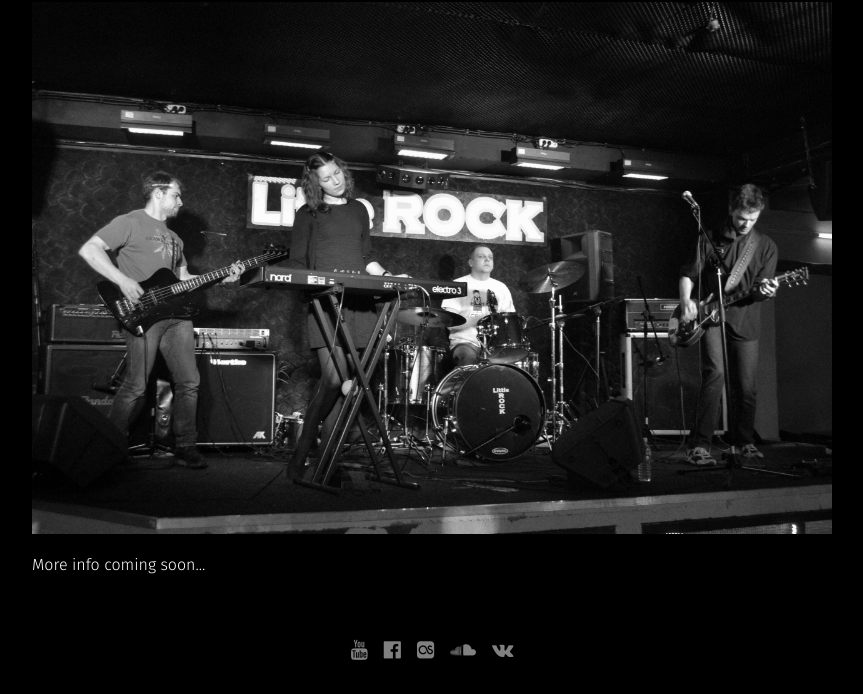
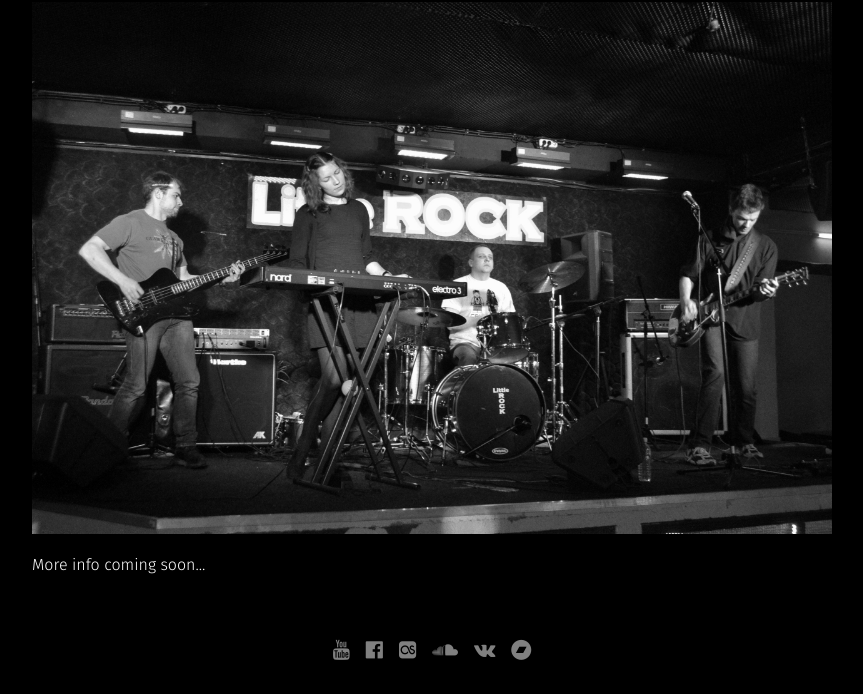
Before and after one commit to aralot/twowintersonly, a plain HTML site: page about.html in a window 1280 px wide. Shown: the part 386-1080 px from the top of the page, without its empty margins (208-1071 px from the left). Drawn offline with nearby package versions, Linux system fonts and the light colour scheme.

Commit message:
Update footer

```diff
--- a/about.html
+++ b/about.html
@@ -38,11 +38,24 @@
     </main>
     <footer class="footer">
       <ul class="social">
-        <li class="social-item"><a href="https://www.youtube.com/channel/UCr1UxgPRgd7GG3JZIl23Rzw" class="fa fa-youtube" aria-hidden="true"></a></li>
-        <li class="social-item"><a href="https://www.facebook.com/twowintersonlymusic" class="fa fa-facebook-official" aria-hidden="true"></a></li>
-        <li class="social-item"><a href="https://www.last.fm/music/Two+Winters+Only" class="fa fa-lastfm-square" aria-hidden="true"></a></li>
-        <li class="social-item"><a href="https://soundcloud.com/twowintersonly" class="fa fa-soundcloud" aria-hidden="true"></a></li>
-        <li class="social-item"><a href="https://vk.com/twowintersonly" class="fa fa-vk" aria-hidden="true"></a></li>
+        <li class="social-item">
+          <a href="https://www.youtube.com/channel/UCr1UxgPRgd7GG3JZIl23Rzw" class="fa fa-youtube" aria-hidden="true" title="YouTube"></a>
+        </li>
+        <li class="social-item">
+          <a href="https://www.facebook.com/twowintersonlymusic" class="fa fa-facebook-official" aria-hidden="true" title="Facebook"></a>
+        </li>
+        <li class="social-item">
+          <a href="https://www.last.fm/music/Two+Winters+Only" class="fa fa-lastfm-square" aria-hidden="true" title="LastFM"></a>
+        </li>
+        <li class="social-item">
+          <a href="https://soundcloud.com/twowintersonly" class="fa fa-soundcloud" aria-hidden="true" title="Soundcloud"></a>
+        </li>
+        <li class="social-item">
+          <a href="https://vk.com/twowintersonly" class="fa fa-vk" aria-hidden="true" title="VK"></a>
+        </li>
+        <li class="social-item">
+          <a href="https://twowintersonly.bandcamp.com" class="fa fa-bandcamp" aria-hidden="true" title="Bandcamp"></a>
+        </li>
       </ul>
     </footer>
   </div>
```
Also changed, not shown: contact.html (+18 -5 lines), discography.html (+18 -5 lines), index.html (+18 -5 lines).
